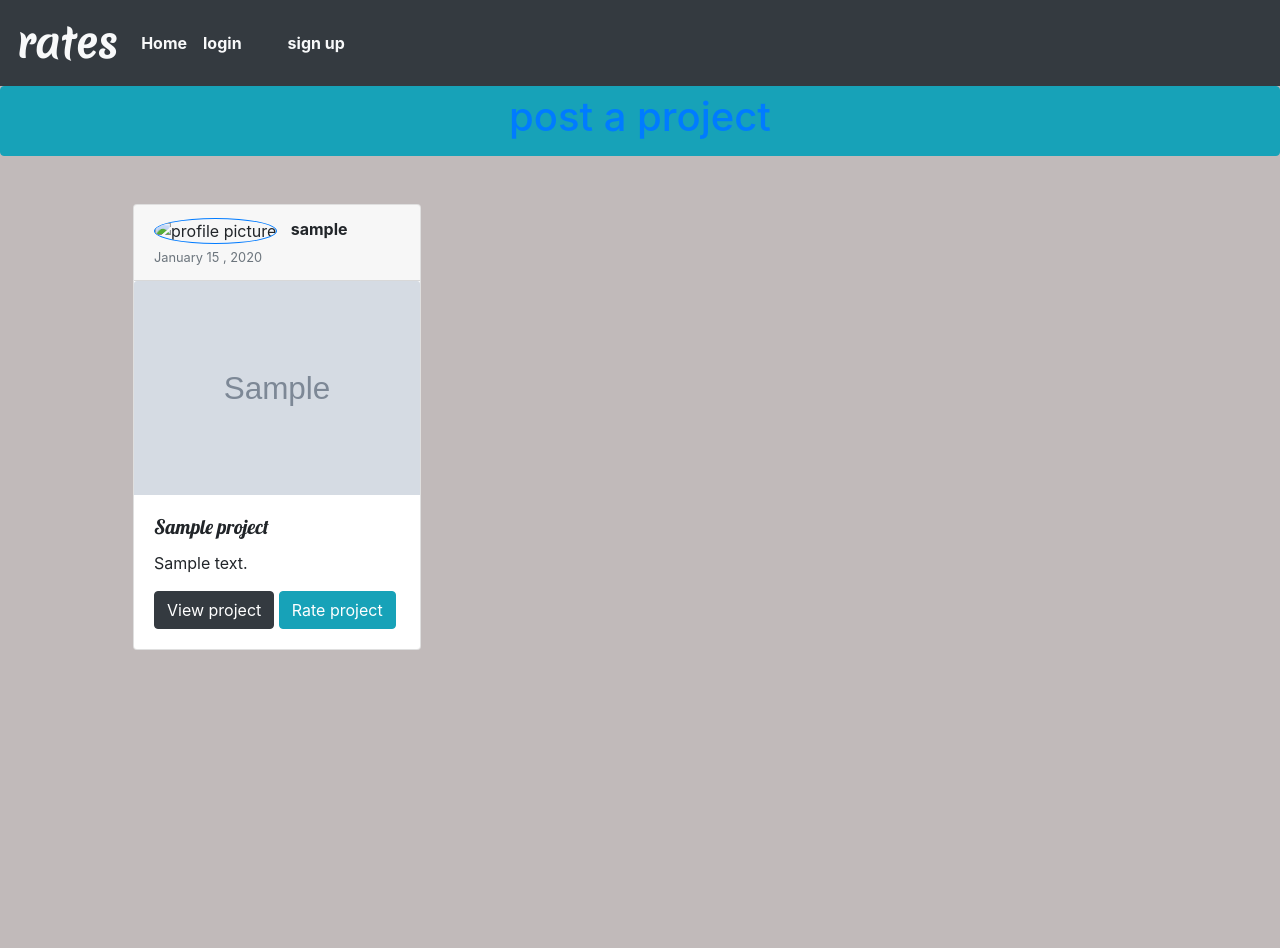
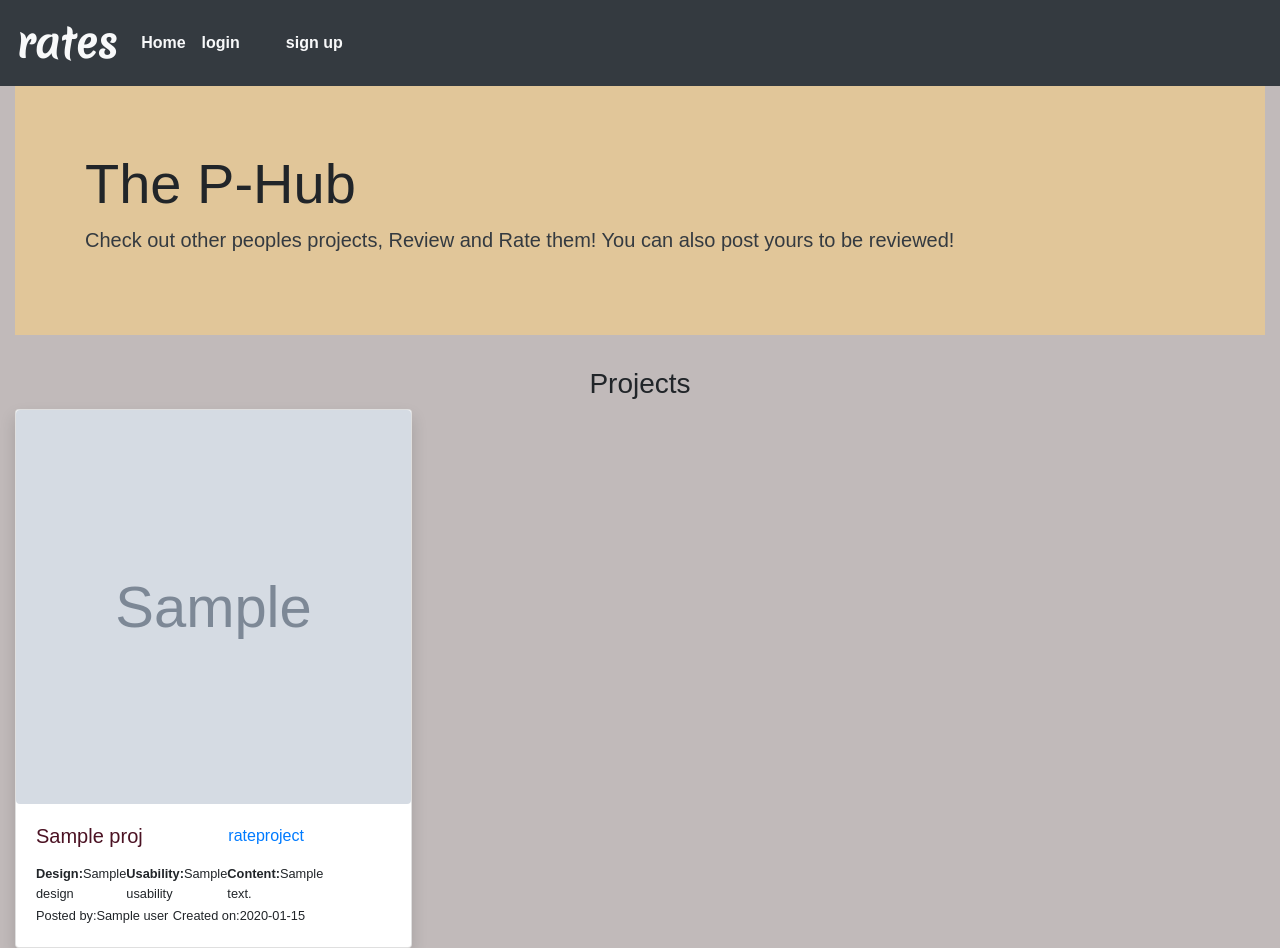
Before and after one commit to kiplangat01/Rate-Projects, a Django app: template ratings/templates/ratings/index.html in a window 1280 px wide. Before the commit the page ends 650 px from the top, so only its background shows below. Run offline with Django 4.2, Linux system fonts and the light colour scheme; the template is opened without the code that fills it: most values are stand-ins (such as "Sample title", 1, 10 or a date in 2020); grey boxes marked "Sample" are stand-in pictures.

Commit message:
ft:added link for rating

```diff
--- a/ratings/templates/ratings/index.html
+++ b/ratings/templates/ratings/index.html
@@ -1,28 +1,63 @@
-{% extends "ratings/base.html" %}
-{% block content %}
-<div class="rate container-fluid text-center btn btn-info"><a href="{% url 'upload_project' %}"><h1>post a project </h1></a></div>
+<div class="" style="font-family: 'Jost', sans-serif;">
+  {%extends 'base.html'%} {%block content%}
+  <div class="container-fluid">
+
+      <div class="jumbotron jumbotron-fluid" style="background-color: #e1c699;">
           <div class="container">
+              <h2 class="display-4">The P-Hub</h2>
+              <p class="lead text-dark">Check out other peoples projects, Review and Rate them! You can also post yours to be reviewed!
+              </p>
+          </div>
+      </div>
+      <h3 class="text-center">Projects</h3>
       <div class="row">
-            {% if projects %}
-            {% for project in projects %}
-            <div class="col-3 ml-5 mt-5">
-                <div class="card" style="width: 18rem;">
-                    <div class="card-header">
-                    <img src="{{ user.profile.picture.url }}" alt="profile picture" class="rounded-circle custom-display border border-primary" width="16%">&nbsp; &nbsp;<b>{{ project.user.username }}</b> <br>
-                    <small class="text-muted">{{ project.date_posted|date:"F d , Y" }}</small>
+          {% for proj in projects %}
+          <div class="col-md-4">
+              <div class="card shadow">
+                  <div class="view view-cascade overlay">
+                      <img src="{{proj.projectimage.url}}" class="img-fluid w-100 rounded" alt="" style="aspect-ratio: 1;">
+                      <a href="projects/{{proj.id}}">
+                          <div class="mask rgba-white-slight"></div>
+                      </a>
                   </div>
-                    <img src="{{ project.image.url }}" class="card-img-top" alt="screenshot">
                   <div class="card-body">
-                      <h5 style="font-family: Lobster;" class="card-title">{{ project.title }}</h5>
+                      <div class="row">
+                          <h5 class="col-md-6" style="color:#4b1223 ;">{{proj.title}}</h5>
+                          <div class="col-md-6">
+                              <p> <a href="{{ project.link }}">rateproject</a></p>
+                          </div>
+                      </div>
 
-                      <p class="card-text">{{ project.description }}</p>
-                      <a href="{{ project.link }}" class="btn btn-dark">View project</a>
-                      <a href="{% url 'rate_project' project.id %}" class="btn btn-info">Rate project</a>
+                      <div>
+                          {% if proj.reviews %} {% for review in proj.reviews.all %}
+                          <div class="d-flex justify-content-around w-75">
+                              <small><strong class="me-2">Design:</strong>{{review.design}}</small>
+                              <small><strong class="me-2">Usability:</strong>{{review.usability}}</small>
+                              <small><strong class="me-2">Content:</strong>{{review.content}}</small>
+
+                          </div>
+                          {% endfor %} {% endif %}
+                          <div>
+                              <small class="me-2">Posted by:{{proj.user}}</small>
+                              <small class="me-2">Created on:{{proj.datecreated}}</small>
+
+                          </div>
+                      </div>
+
                   </div>
               </div>
           </div>
-            {% endfor %}
-            {% endif %}
+          {%endfor%}
       </div>
   </div>
-{% endblock %}
+
+  {%endblock%}
+</div>
+
+
+
+
+
+<!-- <a href="{{ project.link }}" class="btn btn-dark">View project</a> -->
+
+<!-- <a href="{% url 'rate' project.id %}" class="btn btn-info">Rate project</a> -->
```
Lines whose indentation alone changed are shown as unchanged.
